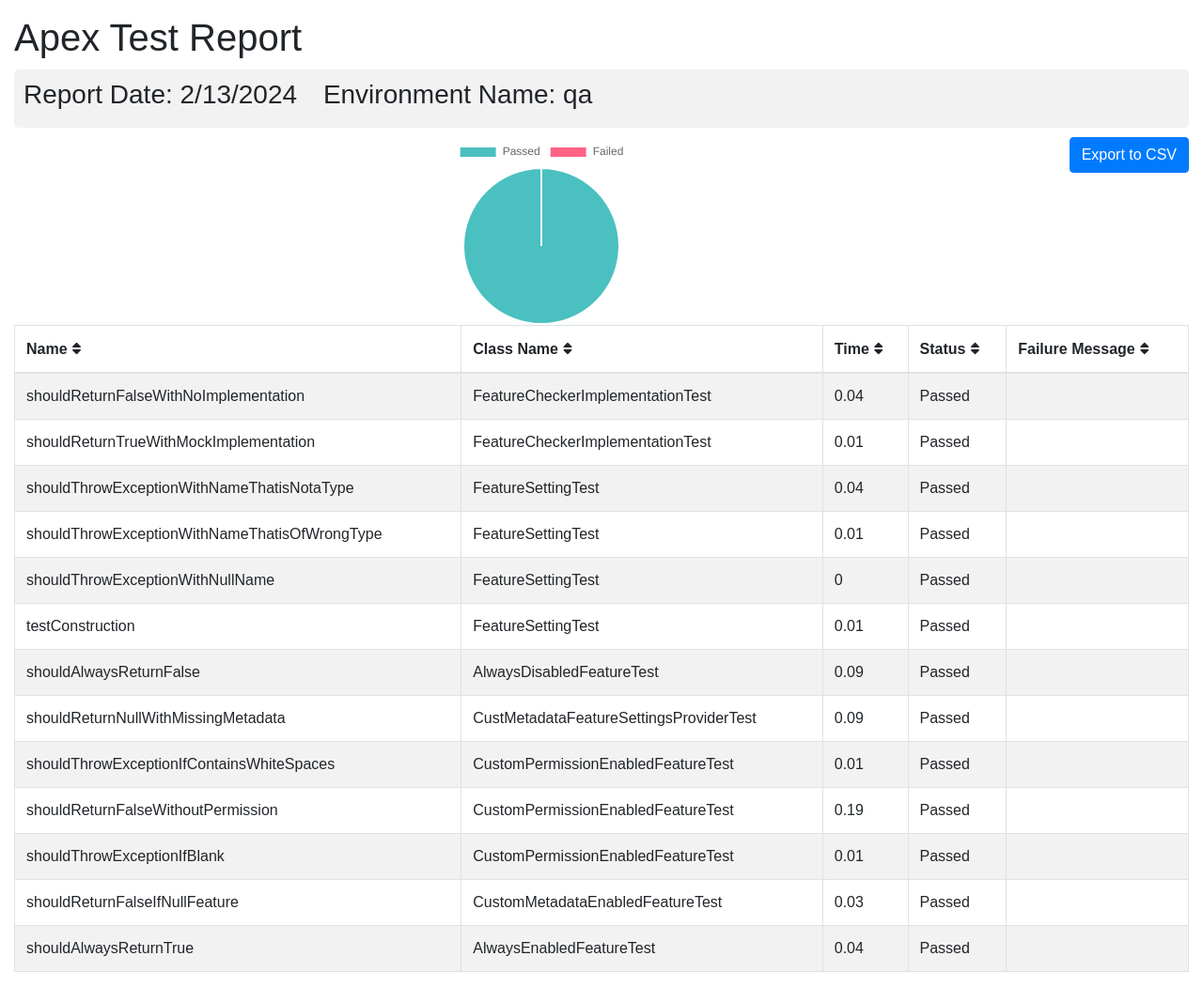
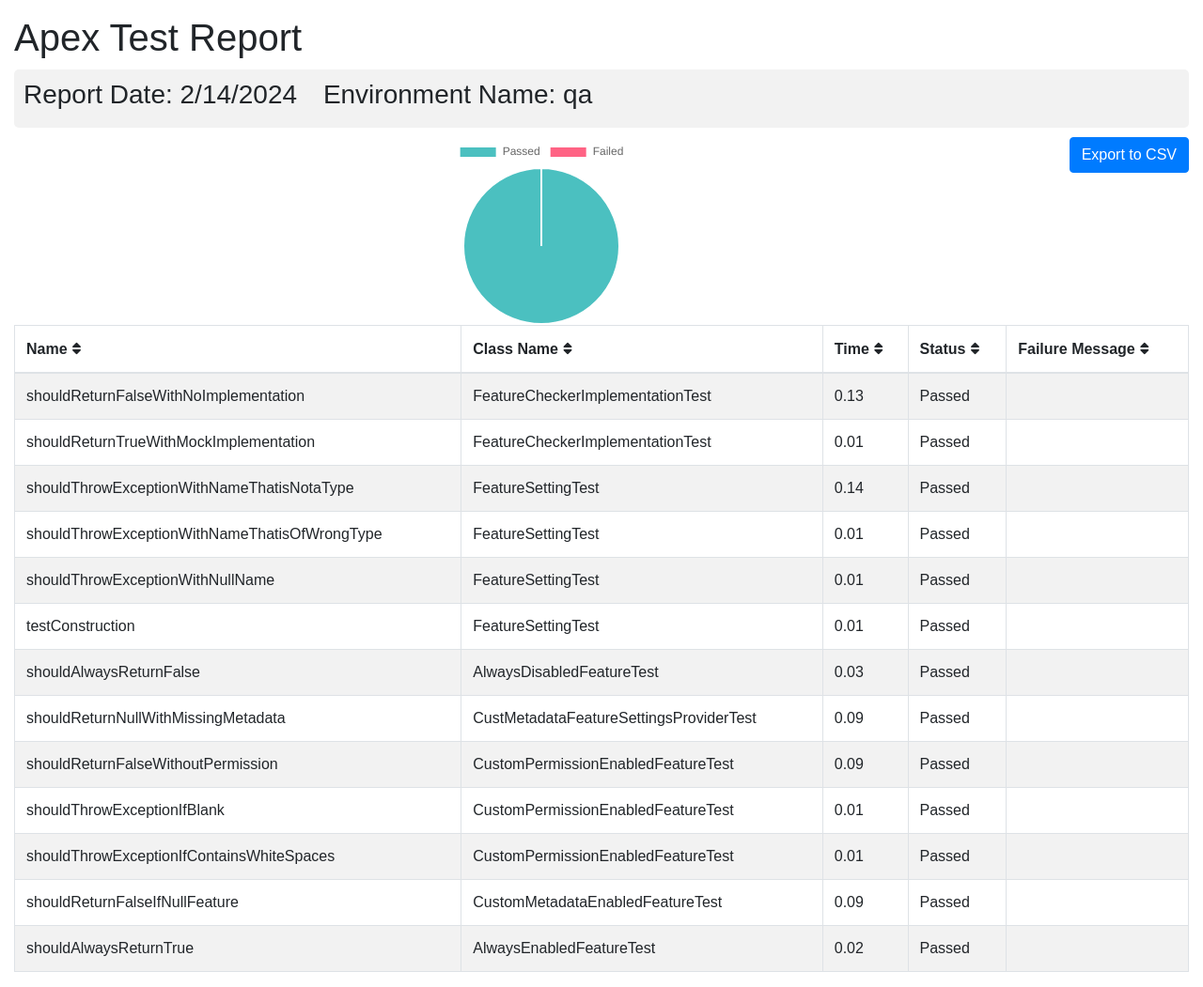
Before and after one commit to flxbl-io/sfops-dashboard, a Jekyll site: the page apextestResults/qa.html, which Jekyll copies as it is, in a window 1280 px wide. Shown: the whole page at 94% size. Built offline with Jekyll 4.4.1, drawn with Linux system fonts in a browser that asks for light colours.

Commit message:
Updated apex test results

```diff
--- a/apextestResults/qa.html
+++ b/apextestResults/qa.html
@@ -102,7 +102,7 @@
       <div class="container-fluid">
         <h1 class="mt-3">Apex Test Report</h1>
         <div class="info-card">
-        <h3>Report Date: 2/13/2024 <span style="margin-left: 20px;">Environment Name: qa</span></h3>
+        <h3>Report Date: 2/14/2024 <span style="margin-left: 20px;">Environment Name: qa</span></h3>
         </div>
         <button onclick="exportTableToCSV('testReport.csv')" class="btn btn-primary float-right">Export to CSV</button>
         <div id="chart-container">
@@ -123,7 +123,7 @@
         <tr>
           <td>shouldReturnFalseWithNoImplementation</td>
           <td>FeatureCheckerImplementationTest</td>
-          <td>0.04</td>
+          <td>0.13</td>
           <td>Passed</td>
           <td></td>
         </tr>
@@ -137,7 +137,7 @@
         <tr>
           <td>shouldThrowExceptionWithNameThatisNotaType</td>
           <td>FeatureSettingTest</td>
-          <td>0.04</td>
+          <td>0.14</td>
           <td>Passed</td>
           <td></td>
         </tr>
@@ -151,7 +151,7 @@
         <tr>
           <td>shouldThrowExceptionWithNullName</td>
           <td>FeatureSettingTest</td>
-          <td>0</td>
+          <td>0.01</td>
           <td>Passed</td>
           <td></td>
         </tr>
@@ -177,16 +177,9 @@
           <td></td>
         </tr>
         <tr>
-          <td>shouldThrowExceptionIfContainsWhiteSpaces</td>
-          <td>CustomPermissionEnabledFeatureTest</td>
-          <td>0.01</td>
-          <td>Passed</td>
-          <td></td>
-        </tr>
-        <tr>
           <td>shouldReturnFalseWithoutPermission</td>
           <td>CustomPermissionEnabledFeatureTest</td>
-          <td>0.19</td>
+          <td>0.09</td>
           <td>Passed</td>
           <td></td>
         </tr>
@@ -198,16 +191,23 @@
           <td></td>
         </tr>
         <tr>
+          <td>shouldThrowExceptionIfContainsWhiteSpaces</td>
+          <td>CustomPermissionEnabledFeatureTest</td>
+          <td>0.01</td>
+          <td>Passed</td>
+          <td></td>
+        </tr>
+        <tr>
           <td>shouldReturnFalseIfNullFeature</td>
           <td>CustomMetadataEnabledFeatureTest</td>
-          <td>0.03</td>
+          <td>0.09</td>
           <td>Passed</td>
           <td></td>
         </tr>
         <tr>
           <td>shouldAlwaysReturnTrue</td>
           <td>AlwaysEnabledFeatureTest</td>
-          <td>0.04</td>
+          <td>0.02</td>
           <td>Passed</td>
           <td></td>
         </tr>
```
Also changed, not shown: other parts of apextestResults/qa.html (+1 -1 lines).
